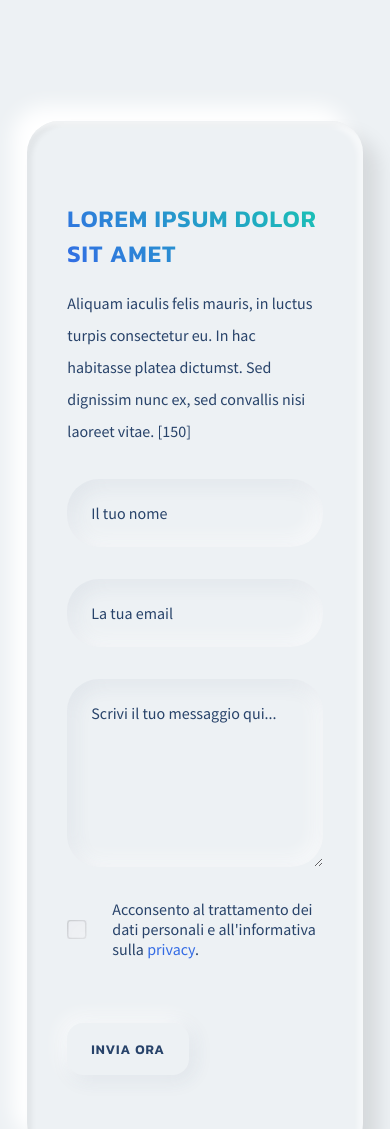
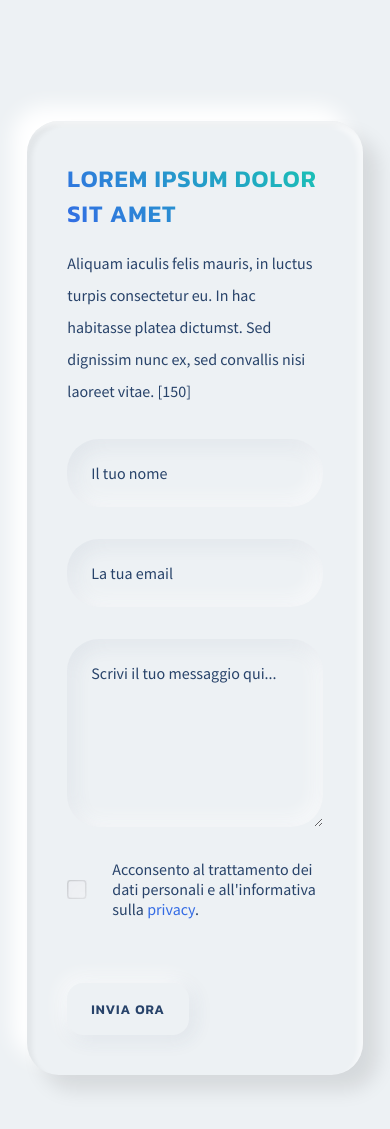
Before and after one commit to vitodigrigoli/neomorphism, a plain HTML site: page index.html in a window 390 px wide. Shown: the part 5420-6549 px from the top of the page. Drawn offline with Linux system fonts and the light colour scheme.

Commit message:
padding footer fix

```diff
--- a/style.css
+++ b/style.css
@@ -183,7 +183,7 @@ Form
 
 @media (max-width: 1200px) {
 
-    .form{ padding: 5rem 2.5rem !important;}
+    .form{ padding: 2.5rem !important;}
 
 }
 
```
